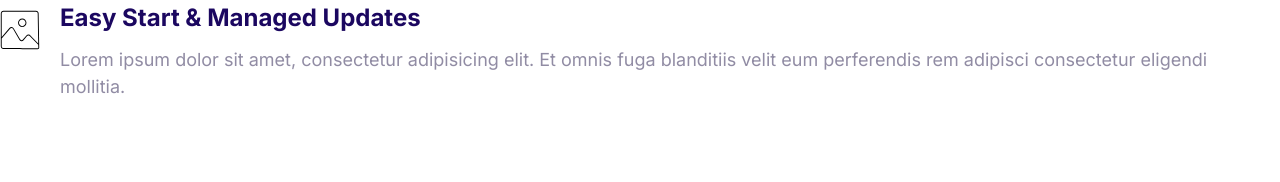
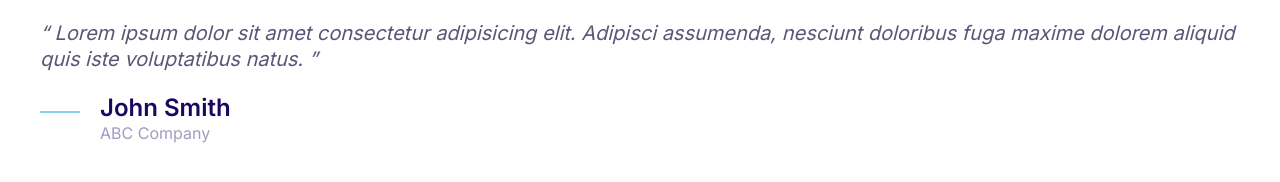
Before and after one commit to minhhai1906/moshified, a plain HTML site: page index.html in a window 1280 px wide. Drawn offline with Linux system fonts and the light colour scheme.

Commit message:
Define quotes

```diff
--- a/css/styles.css
+++ b/css/styles.css
@@ -4,6 +4,7 @@
   --color-accent: #ff3400;
   --color-headings: #1b0760;
   --color-body: #918ca4;
+  --color-body-darker: #5c5577;
   --color-border: #ccc;
   --border-radius: 30px;
 }
@@ -333,16 +334,57 @@ a {
 }
 
 /* Media */
-
 .media {
   display: flex;
 }
-.media__title{
+.media__title {
   margin-top: 0;
 }
-.media__body{
+.media__body {
   margin: 0 2rem;
 }
-.media__image{
-  margin-top: 1rem
+.media__image {
+  margin-top: 1rem;
 }
+
+/* Quotes */
+.quote {
+  font-size: 3rem;
+  font-style: italic;
+  color: var(--color-body-darker);
+  line-height: 1.3;
+}
+.quote__text::before {
+  content: open-quote;
+}
+.quote__text::after {
+  content: close-quote;
+}
+.quote__author {
+  font-style: 3rem;
+  font-weight: 600;
+  font-style: normal;
+  margin-bottom: 0;
+}
+.quote__organization {
+  font-size: 2rem;
+  color: var(--color-headings);
+  opacity: 0.4;
+  font-style: normal;
+}
+.quote__line {
+  position: relative;
+  bottom: 10px;
+}
+
+@media screen and (min-width: 1024px) {
+  .quote {
+    font-size: 2rem;
+  }
+  .quote__author {
+    font-size: 2.4rem;
+  }
+  .quote__organization {
+    font-size: 1.6rem;
+  }
+}
--- a/index.html
+++ b/index.html
@@ -15,20 +15,25 @@
     <link rel="stylesheet" href="css/styles.css" />
   </head>
   <body>
+    <blockquote class="quote">
+      <p class="quote__text">
+        Lorem ipsum dolor sit amet consectetur adipisicing elit. Adipisci
+        assumenda, nesciunt doloribus fuga maxime dolorem aliquid quis iste
+        voluptatibus natus.
+      </p>
+      <footer>
         <div class="media">
           <div class="media__image">
-        <svg class="icon icon--primary">
-          <use xlink:href="images/sprite.svg#snap"></use>
+            <svg class="icon icon--primary quote__line">
+              <use xlink:href="images/sprite.svg#line"></use>
             </svg>
           </div>
           <div class="media__body">
-        <h3 class="media__title">Easy Start & Managed Updates</h3>
-        <p>
-          Lorem ipsum dolor sit amet, consectetur adipisicing elit. Et omnis
-          fuga blanditiis velit eum perferendis rem adipisci consectetur
-          eligendi mollitia.
-        </p>
+            <h3 class="media__title quote__author">John Smith</h3>
+            <p class="quote__organization">ABC Company</p>
           </div>
         </div>
+      </footer>
+    </blockquote>
   </body>
 </html>
```
Also changed, not shown: components/quotes.html (added, +19 -0 lines). Lines whose indentation alone changed are shown as unchanged.
